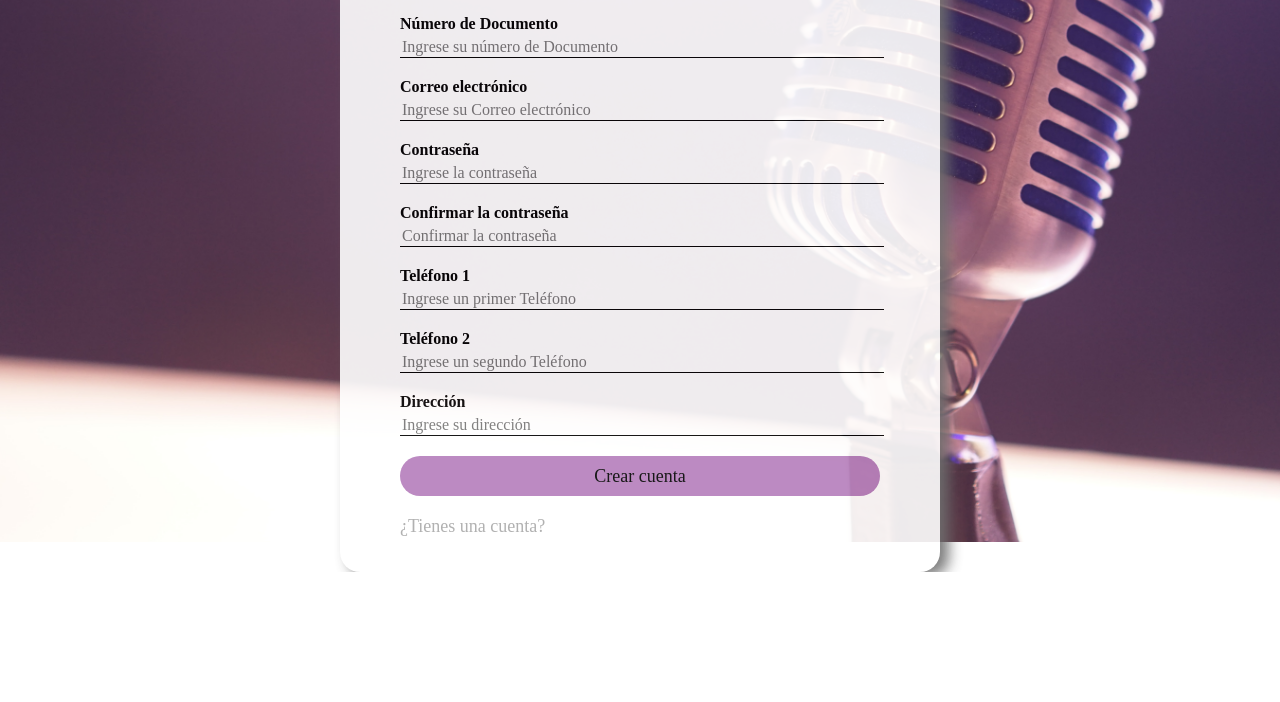
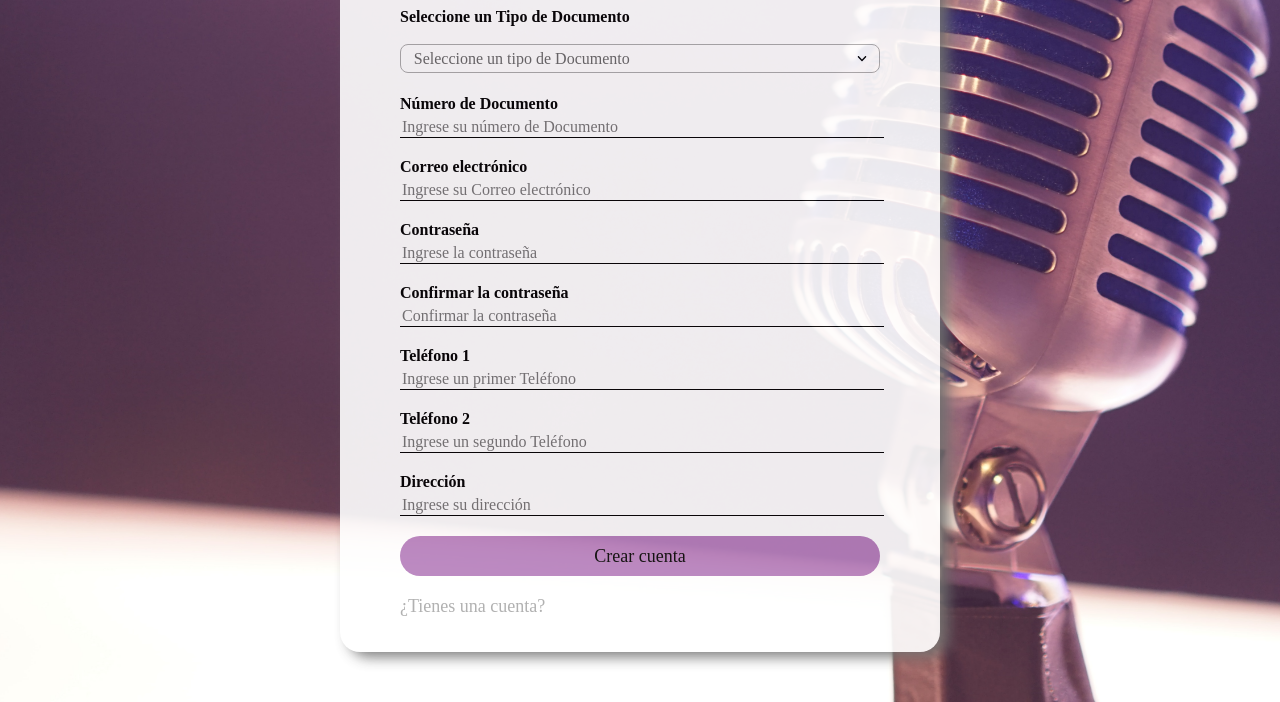
Before and after one commit to senacti/project-g3-olbmusic, a plain HTML site: page html/Crearunacuenta.html in a window 1280 px wide. Shown: the part 258-960 px from the top of the page. Before the commit the page ends 830 px from the top, so only its background shows below. Drawn offline with Linux system fonts and the light colour scheme; files that its build step writes are made by us from their sources; files whose address does not match are found by name.

Commit message:
Update styleCrearcuenta.css

```diff
--- a/css/styleCrearcuenta.css
+++ b/css/styleCrearcuenta.css
@@ -5,7 +5,7 @@ body {
     opacity: 0.9;
     background-size: cover;
     font-family: PT serifa;
-    height: 100vh;
+    height: 120vh;
 }
 
 .crearunacuenta-box{
@@ -13,7 +13,7 @@ body {
     height: 860px;
     background: #fff;
     color: #000;
-    top: 50%;
+    top: 60%;
     left: 50%;
     position: absolute;
     transform: translate(-50%, -50%);
```
